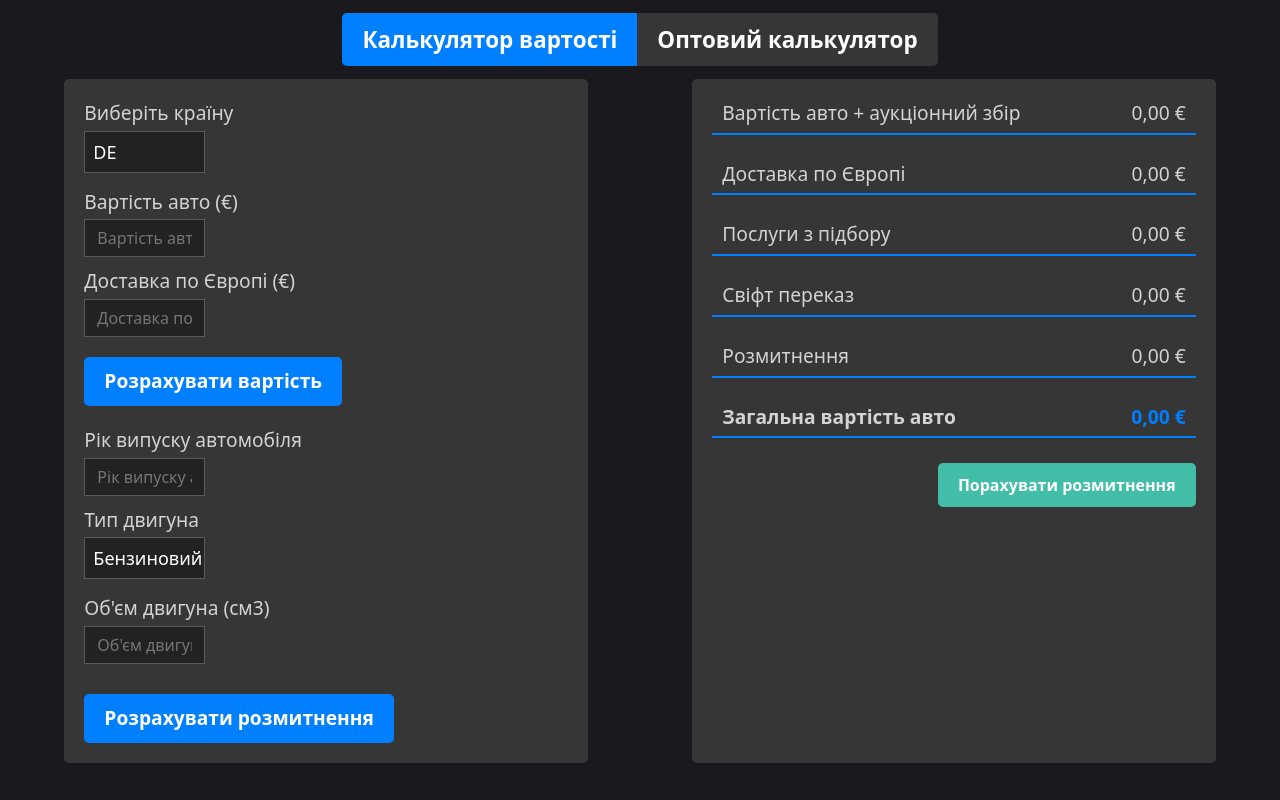
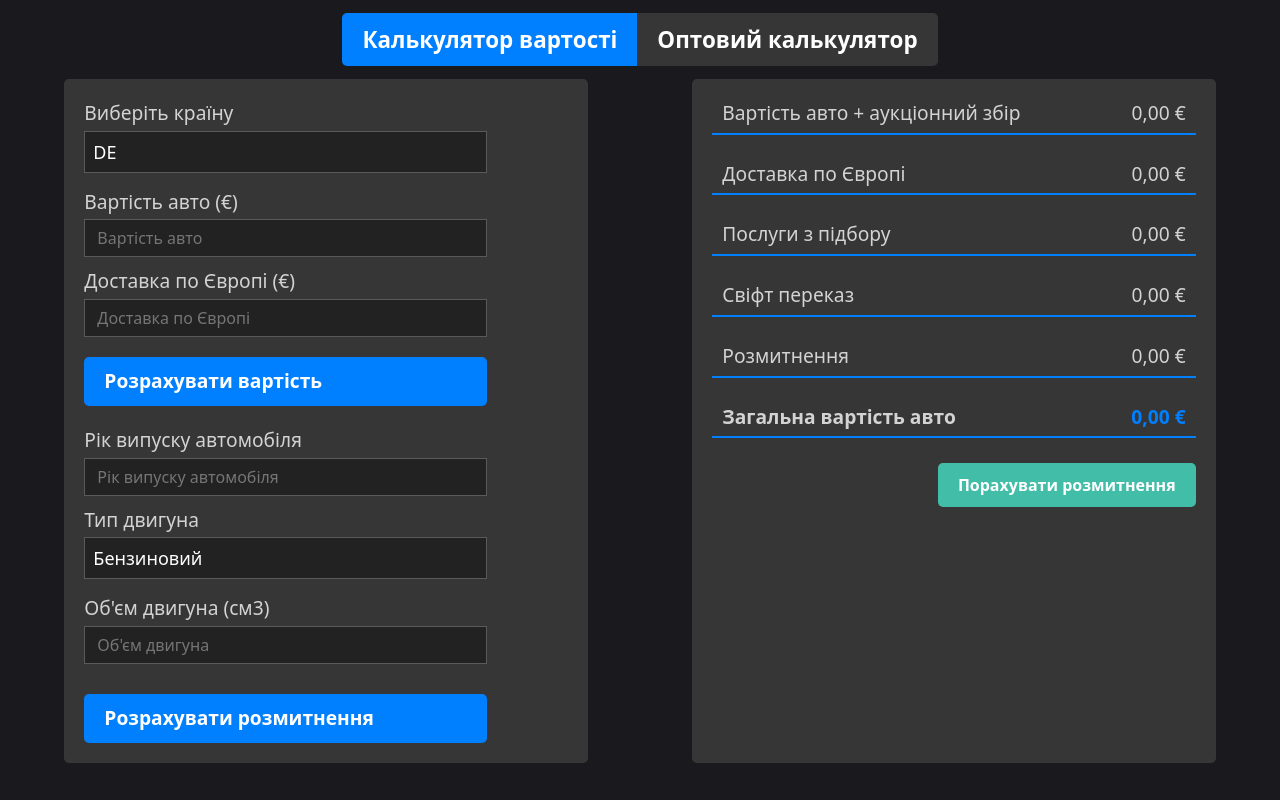
Before and after one commit to GrishaKoliadych/calculate, a plain HTML site: page index.html in a window 1280 px wide. Drawn offline with nearby package versions, Linux system fonts and the light colour scheme.

Commit message:
Add files via upload

```diff
--- a/index.html
+++ b/index.html
@@ -19,9 +19,11 @@
                 </div>
 
                 <div class="col-md-12 col-sm-12 calc-cost">
-                    <div class="col-md-5 col-sm-5 inputs">
-                        <div class="col-md-12 col-sm-12 title-inputs">Виберіть країну</div>
-                        <div class="select col-md-3 col-7">
+                    <div class="col-md-5 col-sm-12 inputs">
+
+                        <div class="inputs-item-flex">
+                            <div class="col-md-12 col-sm-6 col-12 title-inputs">Виберіть країну</div>
+                            <div class="select col-md-10 col-12">
                                 <div class="select-header select-header-CC-Country"><span class="select-current">DE</span></div>
                                 <div class="select-body select-body-CC-Country country-index">
                                     <div class="select-item">DE</div>
@@ -36,29 +38,31 @@
                                     <div class="select-item">PT</div>
                                 </div>
                             </div>
-                        <div class="col-md-12 col-sm-12 title-inputs">Вартість авто (€)</div>
-                        <input class="text-field__input col-md-3 col-7 auto-Price-CC" type="number" name="" id="" placeholder="Вартість авто">
-                        <div class="col-md-12 col-sm-12 title-inputs">Доставка по Європi (€)</div>
-                        <input class="text-field__input col-md-3 col-7 europe-Price-CC" type="number" name="" id="" placeholder="Доставка по Європi">
-                        <div class="btn-wrapper col-md-12 col-sm-12">
-                            <div class="btn-calc btn-calc-CC-all-price">Розрахувати вартість</div>
+                            <div class="col-md-12 col-sm-12 col-12 title-inputs">Вартість авто (€)</div>
+                            <input class="text-field__input col-md-10 col-12 auto-Price-CC" type="number" name="" id="" placeholder="Вартість авто">
+                            <div class="col-md-12 col-sm-12 col-12 title-inputs">Доставка по Європi (€)</div>
+                            <input class="text-field__input col-md-10 col-12 europe-Price-CC" type="number" name="" id="" placeholder="Доставка по Європi">
+                            <div class="btn-wrapper col-md-10 col-sm-12 col-12">
+                                <div class="btn-calc col-md-12 btn-calc-CC-all-price">Розрахувати вартість</div>
+                            </div>
                         </div>
 
-
-                        <div class="col-md-12 col-sm-12 title-inputs">Рік випуску автомобіля</div>
-                        <input class="text-field__input col-md-3 col-7 year-Release-CC" type="number" name="" id="" placeholder="Рік випуску автомобіля">
-                        <div class="col-md-12 col-sm-12 title-inputs">Тип двигуна</div>
-                        <div class="select col-md-3 col-7">
+                        <div class="inputs-item-flex">
+                            <div class="col-md-12 col-sm-12 col-12 title-inputs">Рік випуску автомобіля</div>
+                            <input class="text-field__input col-md-10 col-12 year-Release-CC" type="number" name="" id="" placeholder="Рік випуску автомобіля">
+                            <div class="col-md-12 col-sm-12 col-12 title-inputs">Тип двигуна</div>
+                            <div class="select col-md-10 col-12">
                                 <div class="select-header select-header-CC-Fuel"><span class="select-current">Бензиновий</span></div>
                                 <div class="select-body select-body-CC-Fuel">
                                     <div class="select-item">Бензиновий</div>
                                     <div class="select-item">Дизельний</div>
                                 </div>
                             </div>
-                        <div class="col-md-12 col-sm-12 title-inputs">Об'єм двигуна (см3)</div>
-                        <input class="text-field__input col-md-3 col-7 engine-Capacity-CC" type="number" name="" id="" placeholder="Об'єм двигуна">
-                        <div class="btn-wrapper col-md-12 col-sm-12">
-                            <div class="btn-calc btn-calc-CC-clearance">Розрахувати розмитнення</div>
+                            <div class="col-md-12 col-sm-12 col-12 title-inputs">Об'єм двигуна (см3)</div>
+                            <input class="text-field__input col-md-10 col-12 engine-Capacity-CC" type="number" name="" id="" placeholder="Об'єм двигуна">
+                            <div class="btn-wrapper col-md-10 col-sm-12 col-12">
+                                <div class="btn-calc col-md-12 btn-calc-CC-clearance">Розрахувати розмитнення</div>
+                            </div>
                         </div>
 
                     </div>
```
Lines whose indentation alone changed are shown as unchanged.
